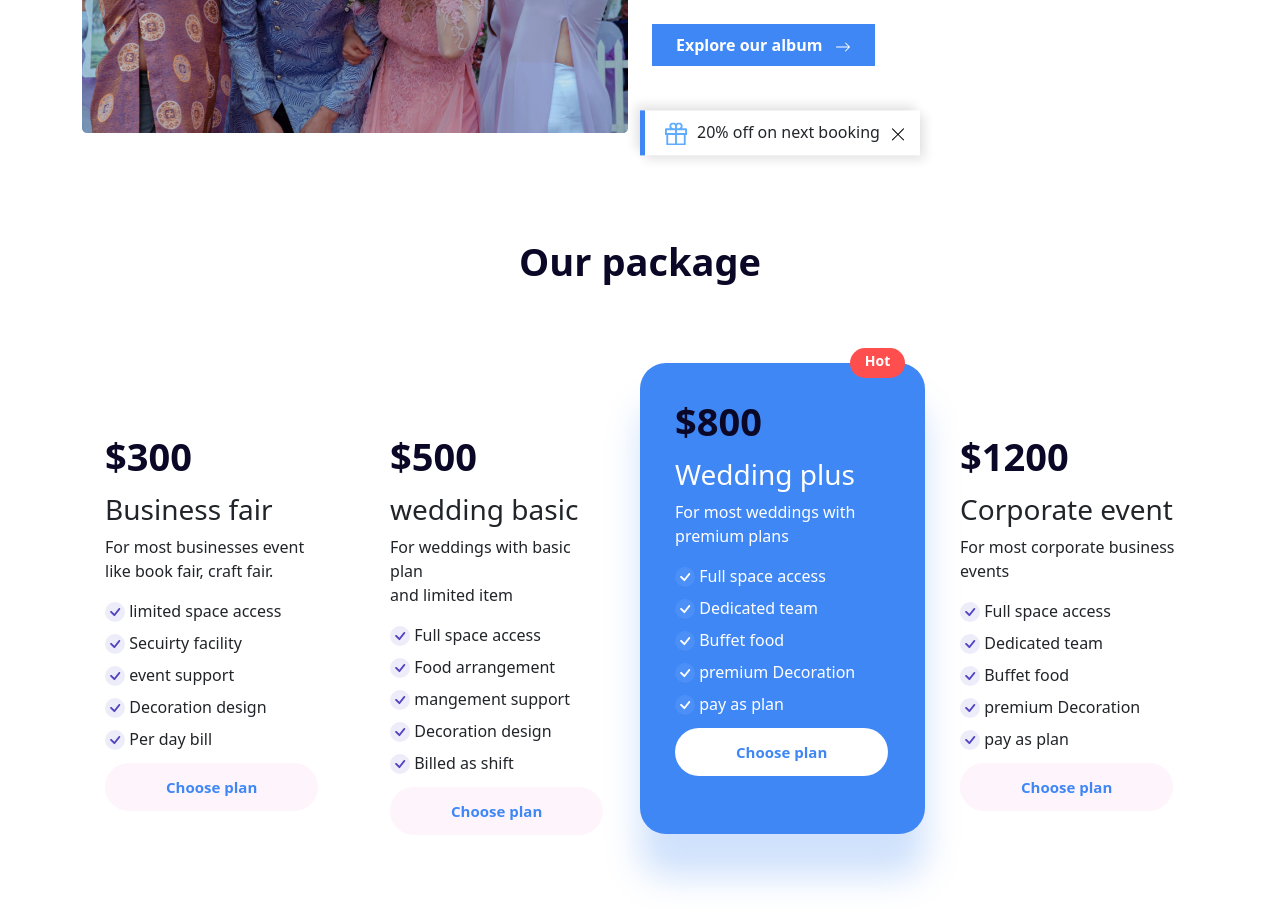
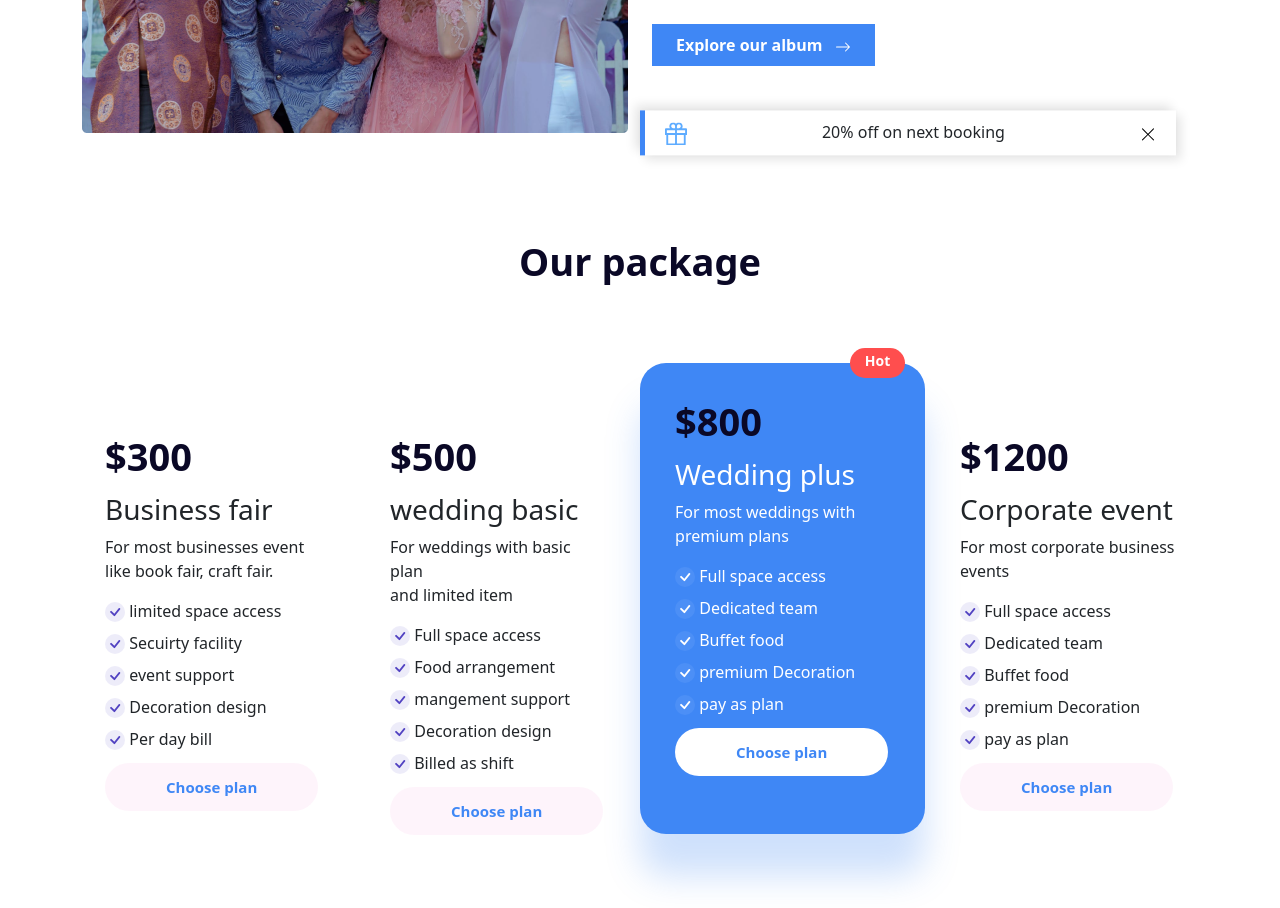
Before and after one commit to AbtahiHasan/convention-center, a plain HTML site: page index.html in a window 1280 px wide. Shown: the part 909-1817 px from the top of the page. Drawn offline with Linux system fonts and the light colour scheme.

Commit message:
err fixed

```diff
--- a/css/style.css
+++ b/css/style.css
@@ -57,7 +57,7 @@
     justify-content: space-between;
     gap: 10px;
     white-space: nowrap;
-    max-width: 280px;
+    min-width: 280px;
     background: #fff;
     padding: 10px 20px;
     border-left: 5px solid #3F87F5;
```
